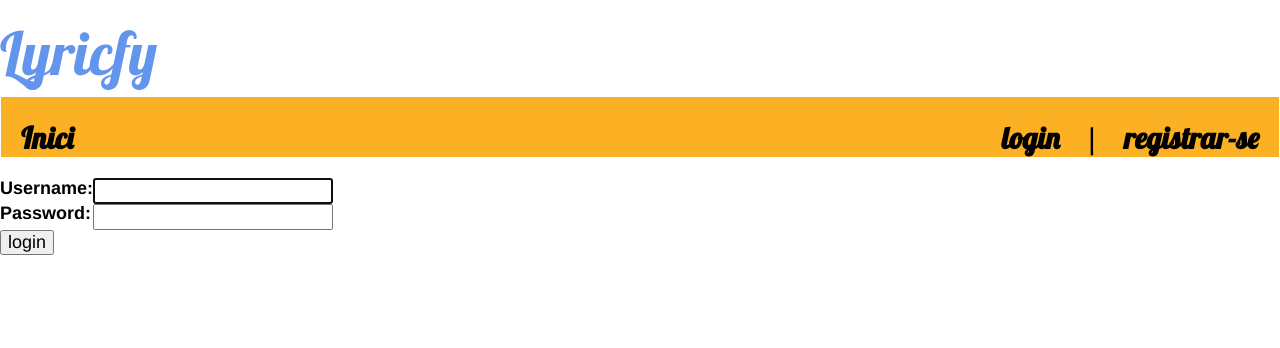
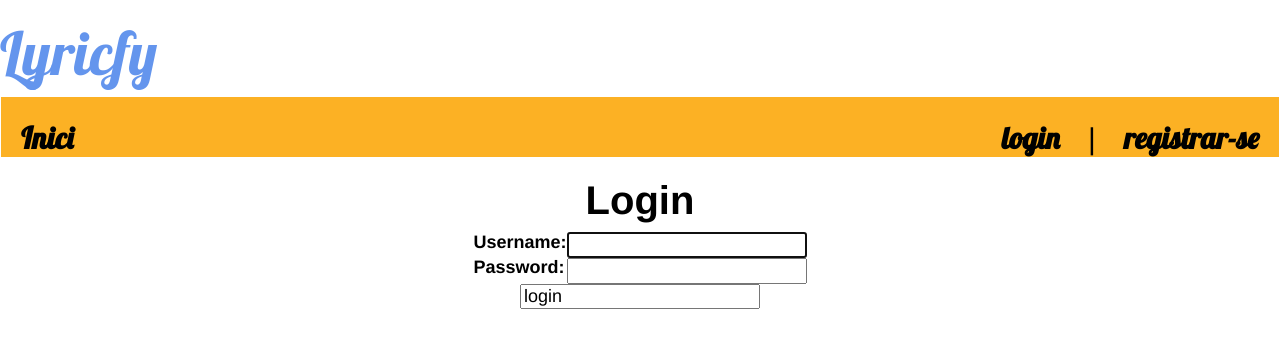
Before and after one commit to ProjecteWeb/Lyricfy, a Django app: page /login/ in a window 1280 px wide. Shown: the top 348 px of the page. Run offline with Django 3.2, Linux system fonts and the light colour scheme; some libraries are stand-ins or nearby versions.

Commit message:
css and login redirect home

```diff
--- a/lyricfy_app/urls.py
+++ b/lyricfy_app/urls.py
@@ -1,9 +1,8 @@
 from django.conf.urls import url
-from django.views.generic import TemplateView
 
 from lyricfy_app import views
 
 urlpatterns = [
-    url(r'^Inici/$', TemplateView.as_view(template_name="home.html"), name="home"),
+    url(r'^Inici/$', views.Home, name="home"),
     url(r'^Registre/$', views.Register.as_view(), name="registre"),
 ]
--- a/templates/base.html
+++ b/templates/base.html
@@ -9,6 +9,7 @@
     <link rel="stylesheet" href="//maxcdn.bootstrapcdn.com/bootstrap/3.2.0/css/bootstrap-theme.min.css">
     <link href="https://fonts.googleapis.com/css?family=Lobster&subset=latin,latin-ext" rel="stylesheet"
           type="text/css">
+
 
     {% load static %}
     <link rel="stylesheet" href="{% static 'css/base.css' %}">
--- a/templates/home.html
+++ b/templates/home.html
@@ -1,4 +1,8 @@
 {% extends "base.html" %}
 {% block footer %}
     <h1>Inici</h1>
+
+    {% for s in songs %}
+        <h4>{{ s.name }}</h4>
+    {% endfor %}
 {% endblock %}
--- a/templates/registration/login.html
+++ b/templates/registration/login.html
@@ -8,12 +8,15 @@
     <title>Login</title>
 
 </head>
+
 <body>
+<center>
+    <dev class="log">
+        <h1>Login</h1>
         {% if form.errors %}
             <h4><p>El teu nom d'usuari i password no coincideixen. Siusplau prova-ho de nou.</p></h4>
         {% endif %}
-<form method="post" action
-"{% url 'login' %}">
+        <form method="post" action={% url 'login' %}">
     {% csrf_token %}
     <h4>
         <table>
@@ -26,9 +29,12 @@
             <td>{{ form.password }}</td>
         </tr>
         </table>
+        <input type=" submit
+        " value="login"/>
+        </h4>
+    </dev>
+</center>
 
-<input type="submit" value="login"/>
-</h4>
 <imput type="hidden" name="next" value="{{ next }}"/>
 </form>
 </body>
```
Also changed, not shown: lyricfy_app/views.py (+12 -0 lines), db.sqlite3, lyricfy_app/static/css/base.css (line endings or trailing spaces). Lines whose indentation alone changed are shown as unchanged.
